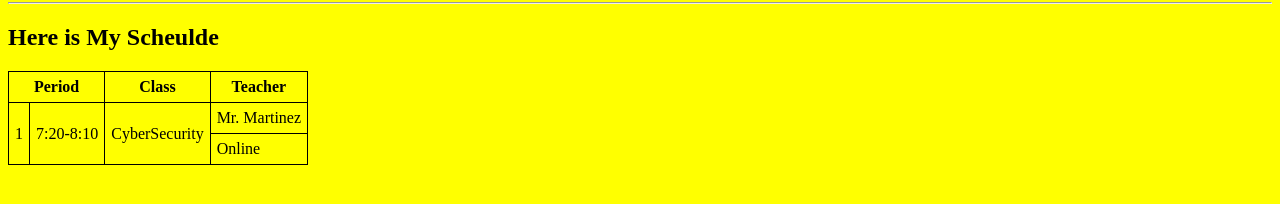
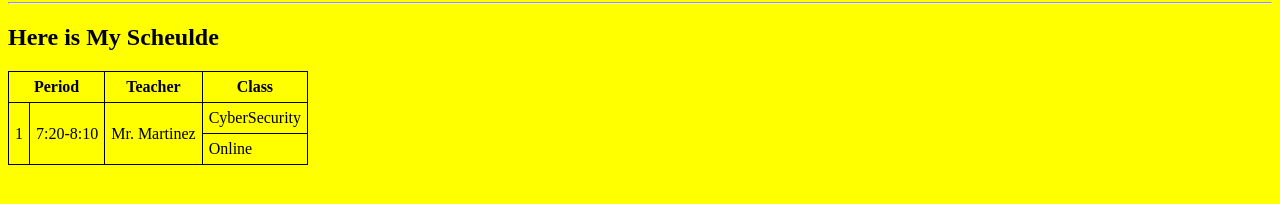
Before and after one commit to latimcal000/csp-project, a plain HTML site: page index.html in a window 1280 px wide. Shown: the part 388-592 px from the top of the page. Drawn offline with Linux system fonts and the light colour scheme.

Commit message:
Update index.html

```diff
--- a/index.html
+++ b/index.html
@@ -48,8 +48,8 @@
 <table>
   <tr>
     <th colspan="2">Period</th>
+    <th>Teacher</th>
     <th>Class</th>
-    <th>Teacher</th>
 
 
 
@@ -57,8 +57,8 @@
   <tr>
     <td rowspan="2">1</td>
     <td rowspan="2">7:20-8:10</td>
-    <td rowspan="2">CyberSecurity</td>
-    <td>Mr. Martinez</td>
+    <td rowspan="2">Mr. Martinez</td>
+    <td>CyberSecurity</td>
 
 
   </tr>
```
